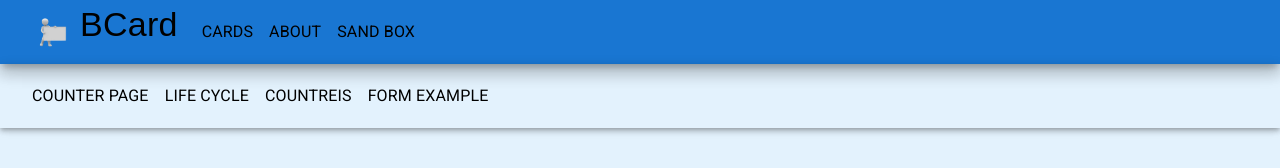
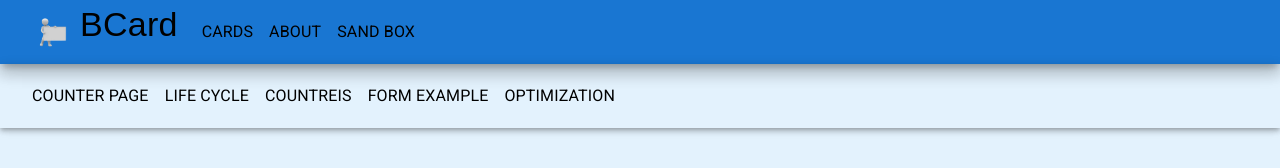
Before and after one commit to KarenMiz/CardsProjects, a React (Create React App) app in the folder cards-d100923er/: page /sandbox/counter in a window 1280 px wide. Shown: the top 168 px of the page. Built offline with nearby package versions, Linux system fonts and the light colour scheme.

Commit message:
24/04/07

```diff
--- a/cards-d100923er/src/Routes/Router.jsx
+++ b/cards-d100923er/src/Routes/Router.jsx
@@ -12,6 +12,7 @@ import Countries from '../sandBox/Countries'
 import FormExample from '../sandBox/FormExample'
 import SignupPage from '../users/pages/SignupPage'
 import LoginPage from '../users/pages/LoginPage'
+import ParentComponent from '../sandBox/optimization/ParentComponent'
 
 
 export default function Router() {
@@ -22,13 +23,14 @@ export default function Router() {
         <Route path={ROUTES.CARDS} element={<CardPage />} />
         <Route path={ROUTES.ABOUT} element={<AboutPage />} />
         <Route path={ROUTES.CARD_INFO + "/:id"} element={<CardDetailsPage />} />
-        <Route path={ROUTES.SIGNUP} element={<SignupPage/>} />
+        <Route path={ROUTES.SIGNUP} element={<SignupPage />} />
         <Route path={ROUTES.LOGIN} element={<LoginPage />} />
         <Route path={ROUTES.SANDBOX} element={<SandBox />}>
           <Route path="counter" element={<Counter />} />
           <Route path="LifeCycle" element={<LifeCycle />} />
           <Route path="countreis" element={<Countries />} />
           <Route path="FormExample" element={<FormExample />} />
+          <Route path="ParentComponent" element={<ParentComponent />} />
         </Route>
         <Route path='*' element={<ErrorPage />} />
       </Routes>
--- a/cards-d100923er/src/sandBox/SandBox.jsx
+++ b/cards-d100923er/src/sandBox/SandBox.jsx
@@ -12,6 +12,7 @@ export default function SandBox() {
           <NavItem to="LifeCycle" label="Life Cycle" sx={{ color: "black" }} />
           <NavItem to="countreis" label="countreis" sx={{ color: "black" }} />
           <NavItem to="FormExample" label="Form Example" sx={{ color: "black" }} />
+          <NavItem to="ParentComponent" label="optimization" sx={{ color: "black" }} />
         </Toolbar>
       </AppBar>
 
--- /dev/null
+++ b/cards-d100923er/src/sandBox/optimization/ParentComponent.jsx
@@ -0,0 +1,7 @@
+import React from 'react'
+
+export default function parentComponent() {
+    return (
+        <div>parentComponent</div>
+    )
+}
```
Also changed, not shown: cards-d100923er/src/sandBox/optimization/ChildComponent.jsx (added, +7 -0 lines).
